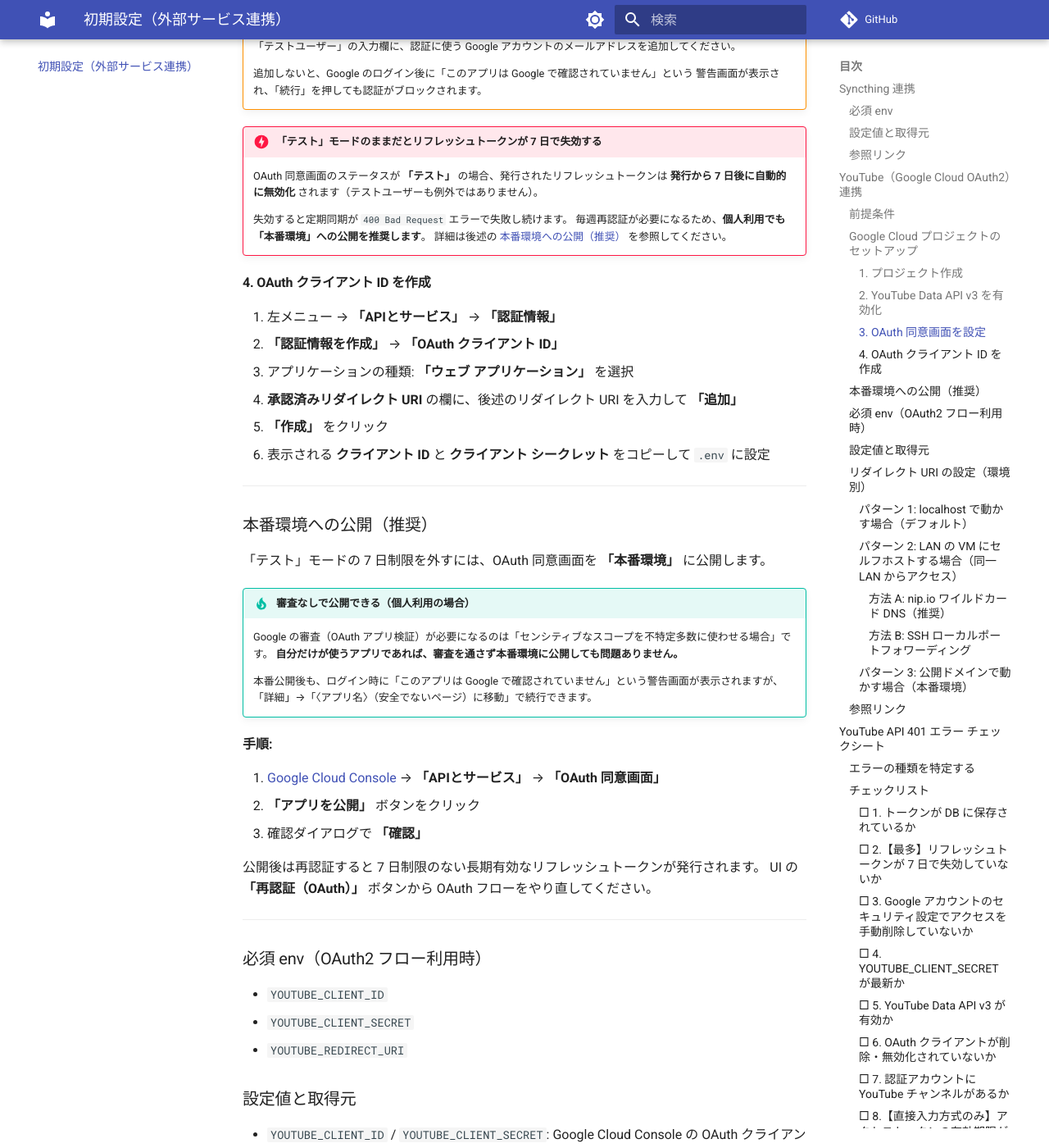
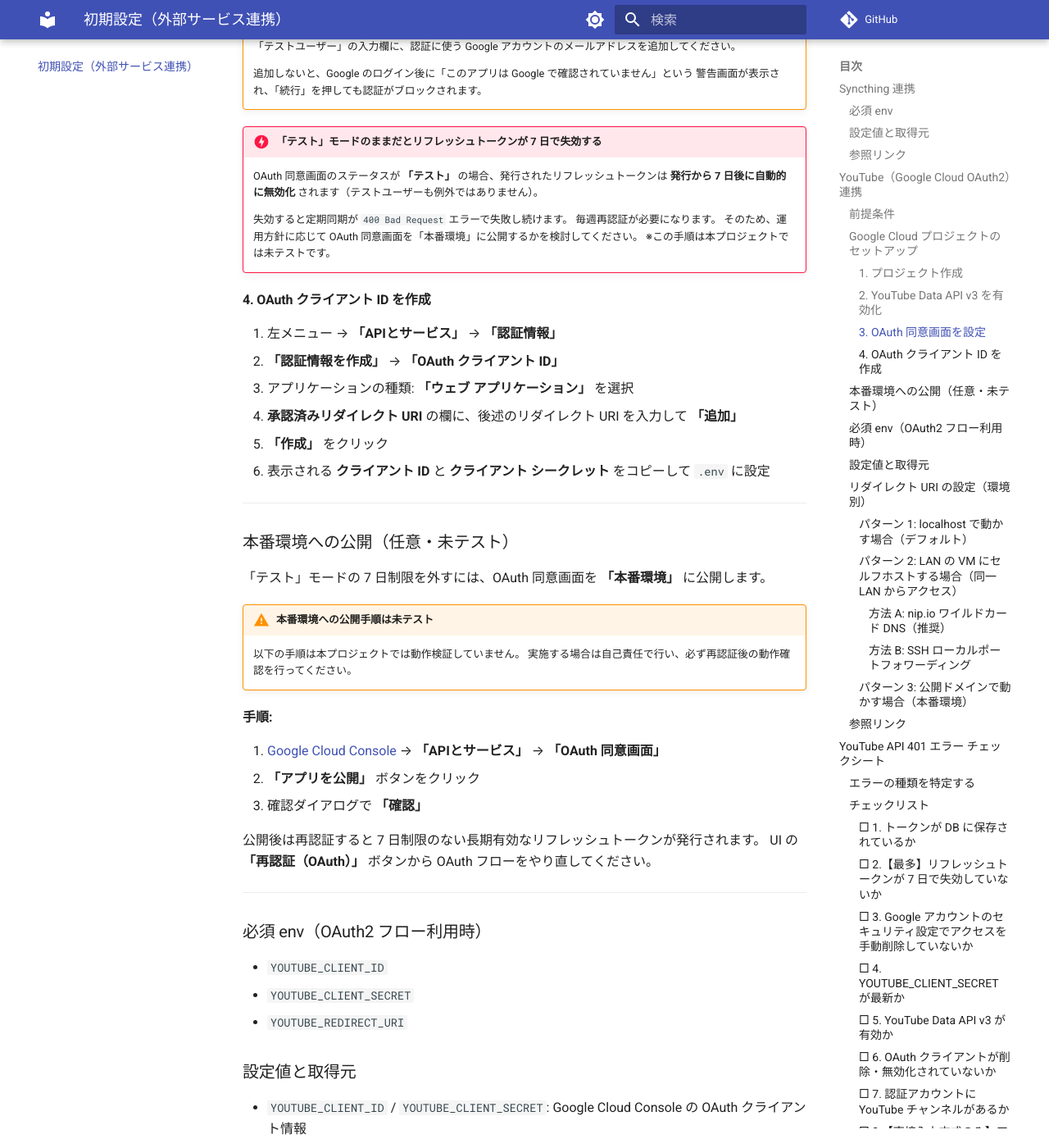
Before and after one commit to pacificbelt30/local-music-player, an MkDocs documentation site: the page built from docs/setup/external-services.md, in a window 1280 px wide and 1400 px high, scrolled down 1870 px. Shown: the whole window at 82% size. Built offline with MkDocs 1.6.1 and Material for MkDocs 9.7.7, drawn with Linux system fonts in a browser that asks for light colours; comment, search, counter and statistics services are not loaded; some of the changed text lies outside the part shown.

Commit message:
docs: tone down YouTube production guidance

```diff
--- a/docs/setup/external-services.md
+++ b/docs/setup/external-services.md
@@ -73,8 +73,9 @@
     **発行から 7 日後に自動的に無効化** されます（テストユーザーも例外ではありません）。
 
     失効すると定期同期が `400 Bad Request` エラーで失敗し続けます。
-    毎週再認証が必要になるため、**個人利用でも「本番環境」への公開を推奨します**。
-    詳細は後述の [本番環境への公開（推奨）](#本番環境への公開推奨) を参照してください。
+    毎週再認証が必要になります。
+    そのため、運用方針に応じて OAuth 同意画面を「本番環境」に公開するかを検討してください。
+    ※この手順は本プロジェクトでは未テストです。
 
 #### 4. OAuth クライアント ID を作成
 
@@ -87,16 +88,13 @@
 
 ---
 
-### 本番環境への公開（推奨）
+### 本番環境への公開（任意・未テスト）
 
 「テスト」モードの 7 日制限を外すには、OAuth 同意画面を **「本番環境」** に公開します。
 
-!!! tip "審査なしで公開できる（個人利用の場合）"
-    Google の審査（OAuth アプリ検証）が必要になるのは「センシティブなスコープを不特定多数に使わせる場合」です。
-    **自分だけが使うアプリであれば、審査を通さず本番環境に公開しても問題ありません。**
-
-    本番公開後も、ログイン時に「このアプリは Google で確認されていません」という警告画面が表示されますが、
-    「詳細」→「〈アプリ名〉（安全でないページ）に移動」で続行できます。
+!!! warning "本番環境への公開手順は未テスト"
+    以下の手順は本プロジェクトでは動作検証していません。
+    実施する場合は自己責任で行い、必ず再認証後の動作確認を行ってください。
 
 **手順:**
 
@@ -276,8 +274,8 @@
 
 **対処法（いずれか）:**
 
-- **恒久対応（推奨）**: OAuth 同意画面を「本番環境」に公開する → [本番環境への公開](#本番環境への公開推奨) を参照
-- **一時対応**: UI の **「再認証（OAuth）」** ボタンから OAuth フローをやり直す（7 日ごとに繰り返し必要）
+- **対応 A（任意・未テスト）**: OAuth 同意画面を「本番環境」に公開する → [本番環境への公開](#本番環境への公開任意未テスト) を参照
+- **対応 B（推奨）**: UI の **「再認証（OAuth）」** ボタンから OAuth フローをやり直す（7 日ごとに繰り返し必要）
 
 ---
 
```
